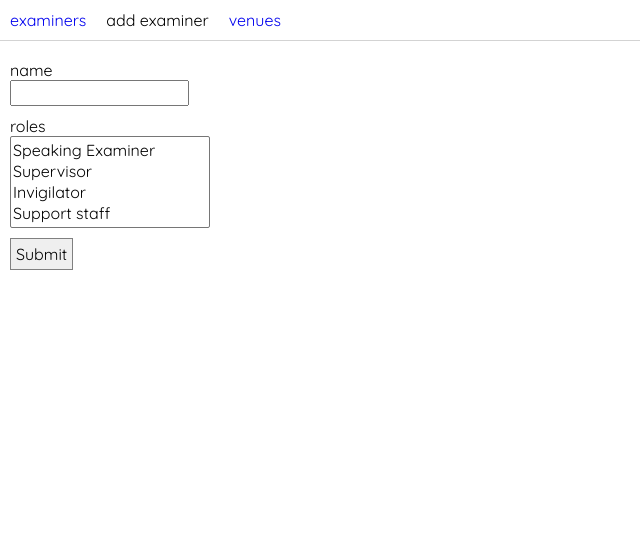
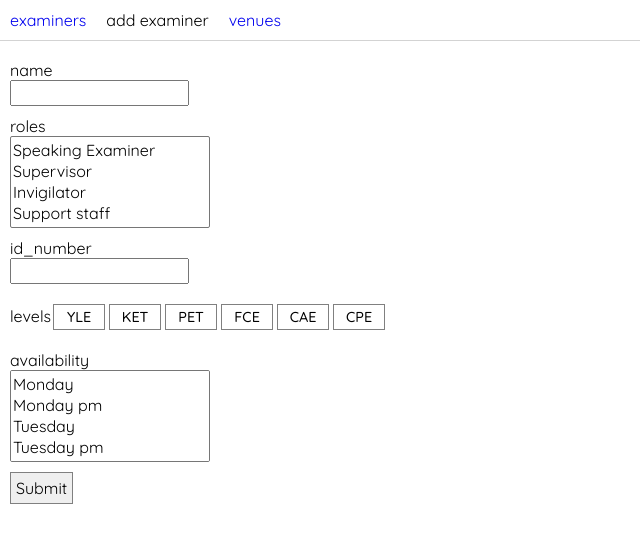
Before and after one commit to chrisjkellett/sessions-allocation, a React app: page /examiners/add in a window 1280 px wide. Shown: the top 542 px of the page, without its empty margins (0-640 px from the left). Built offline with nearby package versions, Linux system fonts and the light colour scheme.

Commit message:
refactored form

```diff
--- a/src/components/FormElements/Input/Input.css
+++ b/src/components/FormElements/Input/Input.css
@@ -22,3 +22,36 @@
   margin-left: 4px;
   color: #dc3545;
 }
+
+.Checkbox{
+  display: inline-block;
+  margin: 10px 0;
+}
+
+.Checkbox label{
+  border: 1px solid grey;
+  padding: 3px 5px;
+  font-weight: 500;
+  width: 40px;
+  display: inline-block;
+  text-align: center;
+  font-size: 90%;
+  margin: 0 2px;
+  background: white;
+  cursor: pointer;
+}
+
+.Checkbox input {
+    position: absolute;
+    z-index: -1;
+    opacity: 0;
+}
+
+
+.Active {
+  background: lightblue !important;
+}
+
+.NotVisible{
+  display: none;
+}
--- a/src/components/FormElements/Input/Input.js
+++ b/src/components/FormElements/Input/Input.js
@@ -7,15 +7,30 @@ const Input = (props) => {
   switch(props.elementtype){
     case 'select':
       formElement = (
-        <select {...props.elementConfig}>
+        <select {...props.elementConfig} onChange={props.change} value={props.value}>
           {props.options.map(option => (
-            <option>{option}</option>
+            <option key={option}>{option}</option>
           ))}
         </select>
         );
       break;
+
+    case 'checkbox':
+      formElement = (
+        props.options.map(option => {
+          return (
+            <div className={classes.Checkbox} key={option}>
+              <label className={props.value.includes(option) ? classes.Active : null}>
+                {option}
+                <input type='checkbox' id={option} onChange={props.change} value={props.value}/>
+              </label>
+            </div>
+          );
+        })
+      )
+      break;
     default:
-      formElement = <input {...props.elementConfig} />;
+      formElement = <input {...props.elementConfig} onChange={props.change} value={props.value}/>;
   }
 
   // if(!props.visible && props.id === 'ID_NUMBER'){
--- a/src/containers/forms/Examiners/Examiners.js
+++ b/src/containers/forms/Examiners/Examiners.js
@@ -3,52 +3,19 @@ import classes from './Examiners.css';
 import Input from '../../../components/FormElements/Input/Input';
 import {connect} from 'react-redux';
 import * as actions from '../../../store/actions/examiners';
-import {capitaliseFirstLetter, getSelectedOptions, updateOptionArray, checkValidity} from './utility';
-import {roleKeys} from '../../../store/data';
+import {constructExaminerState} from '../../../store/constructors/examiners';
+import {
+  updateState,
+  capsFirstLetters,
+  getSelectedOptions,
+  updateOptionArray,
+  checkValidity,
+  generateFormElementArray} from './utility';
+
 
 class Examiners extends Component {
   state = {
-    examiner: {
-      name: {
-        elementType: 'input',
-        elementConfig: {
-          type: 'text',
-          placeholder: ''
-        },
-        value: ''
-      },
-
-      roles: {
-        elementType: 'select',
-        elementConfig: {
-          multiple: true
-        },
-        options: roleKeys,
-        value: ''
-      }
-    }
-
-  }
-
-  inputHandler = (event, id) => {
-    this.setState({
-      ...this.state,
-      [id]: capitaliseFirstLetter(event.target.value)
-    })
-  }
-
-  selectHandler = (event, id) => {
-    this.setState({
-      ...this.state,
-      [id]: getSelectedOptions(event)
-    })
-  }
-
-  checkBoxHandler = (event, id) => {
-    this.setState({
-      ...this.state,
-      [id]: updateOptionArray([...this.state[id]], event)
-    })
+    examiner: constructExaminerState()
   }
 
   submitHandler = (event, validation) => {
@@ -68,19 +35,24 @@ class Examiners extends Component {
   }
 
 
-  render(){
-    let formElementArray = [];
+  changeHandler = (event, type, id) => {
+    switch(type){
+      case 'select':
+        this.setState(updateState(this.state, id, {value: getSelectedOptions(event)}))
+        break;
 
-    for(let key in this.state.examiner){
-      formElementArray.push({
-        id: key,
-        config: this.state.examiner[key]
-      })
+      case 'checkbox':
+        this.setState(updateState(this.state, id, {value: updateOptionArray([...this.state.examiner[id].value], event)}))
+        break;
+
+      default:
+        this.setState(updateState(this.state, id, {value: capsFirstLetters(event.target.value)}));
+    }
   }
 
-    return(
-      <form className={classes.Examiners} onSubmit={(event) => this.submitHandler(event, checkValidity(this.state))}>
-        {formElementArray.map(element => {
+
+  render(){
+    const formElements = generateFormElementArray(this.state.examiner).map(element => {
       return (
         <Input
           key={element.id}
@@ -88,9 +60,14 @@ class Examiners extends Component {
           options={element.config.options}
           elementtype={element.config.elementType}
           elementConfig={element.config.elementConfig}
-              value={element.config.value} />
+          value={element.config.value}
+          change={(event) => this.changeHandler(event, element.config.elementType, element.id)}/>
       )
-        })}
+    })
+
+    return(
+      <form className={classes.Examiners} onSubmit={(event) => this.submitHandler(event, checkValidity(this.state))}>
+        {formElements}
         <button>Submit</button>
       </form>
     )
--- a/src/containers/forms/Examiners/utility.js
+++ b/src/containers/forms/Examiners/utility.js
@@ -1,6 +1,18 @@
+export const capsFirstLetters = (str) => {
+  return str.replace(/\b\w/g, l => l.toUpperCase());
+}
 
-export const capitaliseFirstLetter = (str) => {
-  return str.replace(/\b\w/g, l => l.toUpperCase());
+export const updateState = (obj, id, updatedState) => {
+  return{
+    ...obj,
+    examiner: {
+      ...obj.examiner,
+      [id]: {
+        ...obj.examiner[id],
+        ...updatedState
+      }
+    }
+  }
 }
 
 export const getSelectedOptions = (event) => {
@@ -17,6 +29,19 @@ export const updateOptionArray = (options, event) => {
     options.splice(index, 1)
   }
   return options;
+}
+
+export const generateFormElementArray = (examiner) => {
+  let formElementArray = [];
+
+  for(let key in examiner){
+    formElementArray.push({
+      id: key,
+      config: examiner[key]
+    })
+  }
+
+  return formElementArray;
 }
 
 export const validationHandler = (validation, id) => {
--- /dev/null
+++ b/src/store/constructors/examiners.js
@@ -0,0 +1,50 @@
+import {roleKeys, levelKeys, availabilityKeys} from '../data';
+
+export const constructExaminerState = () => {
+  return {
+    name: {
+      elementType: 'input',
+      elementConfig: {
+        type: 'text',
+        placeholder: ''
+      },
+      value: ''
+    },
+
+    roles: {
+      elementType: 'select',
+      elementConfig: {
+        multiple: true
+      },
+      options: roleKeys,
+      value: []
+    },
+
+    id_number: {
+      elementType: 'input',
+      elementConfig: {
+        type: 'text',
+        placeholder: ''
+      },
+      value: ''
+    },
+
+    levels: {
+      elementType: 'checkbox',
+      elementConfig: {
+        placeholder: ''
+      },
+      options: levelKeys,
+      value: []
+    },
+
+    availability: {
+      elementType: 'select',
+      elementConfig: {
+        multiple: true
+      },
+      options: availabilityKeys,
+      value: []
+    },
+  }
+}
```
Lines whose indentation alone changed are shown as unchanged.
